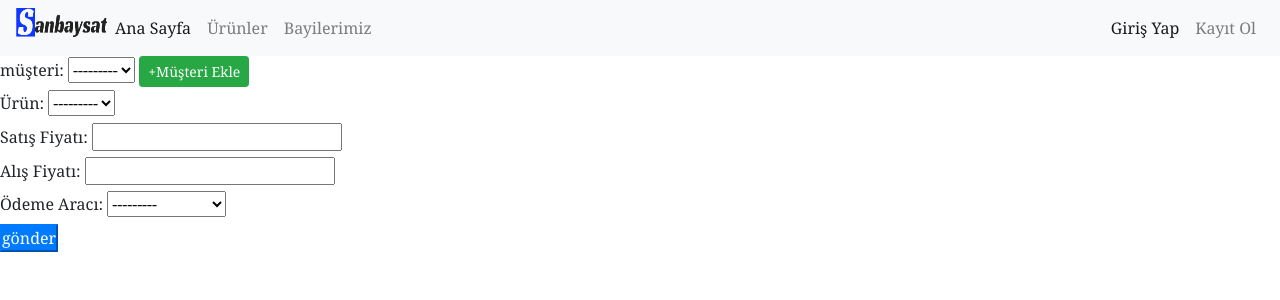
After one commit to beyfendipenguen/sanbaysat, a Django app: a page that uses bayi/templates/bayi/satışEkle.html in a window 1280 px wide. The commit adds this page. Shown: the top 300 px of the page. Run offline with Django 3.2, Linux system fonts and the light colour scheme; the visitor is signed in with stand-in values (Sample User, id 1); data comes from the database, SQL or seed files in the repository; data that the repository does not hold is empty.

Commit message:
satış yapma

```diff
--- a/bayi/forms.py
+++ b/bayi/forms.py
@@ -1,6 +1,6 @@
 from django import forms
 from django.forms import ModelForm
-from core.models import  Sipariş_Ürün, Bayi
+from core.models import  Sipariş_Ürün, Bayi, Satış, Müşteri
 
 class nameForm(forms.Form):
     your_name = forms.CharField(label='your name', max_length=100)
@@ -12,6 +12,17 @@ class SiparisForm(ModelForm):
        fields = '__all__'
 
 
+class satışEkleForm(ModelForm):
+    class Meta:
+       model = Satış
+       fields = '__all__'
+
+class müşteriEkleForm(ModelForm):
+    class Meta:
+       model = Müşteri
+       fields = '__all__'
+
+
 class createBayi(ModelForm):
     class Meta:
         model = Bayi
--- /dev/null
+++ b/bayi/templates/bayi/satışEkle.html
@@ -0,0 +1,39 @@
+{% extends "home/index.html"%}
+{%block title%}Satış Ekle{%endblock%}
+{% block content %}
+<div class="center-align">
+    <form action="" method="POST">
+        {%csrf_token%}
+        {{ form.non_field_errors }}
+        <div class="fieldWrapper">
+            {{ form.müşteri.errors }}
+            <label for="{{ form.müşteri.id_for_label }}">müşteri:</label>
+  {{ form.müşteri }}
+  <a class="btn btn-sm btn-success text-white" role="button" href="/bayi/müşteriEkle">+Müşteri Ekle</a>
+</div>
+<div class="fieldWrapper">
+    {{ form.ürün.errors }}
+    <label for="{{ form.ürün.id_for_label }}">Ürün:</label>
+    {{ form.ürün }}
+</div>
+<div class="fieldWrapper">
+    {{ form.satış_fiyatı.errors }}
+    <label for="{{ form.satış_fiyatı.id_for_label }}">Satış Fiyatı:</label>
+    {{ form.satış_fiyatı }}
+</div>
+<div class="fieldWrapper">
+    {{ form.alış_fiyatı.errors }}
+    <label for="{{ form.alış_fiyatı.id_for_label }}">Alış Fiyatı:</label>
+    {{ form.alış_fiyatı }}
+</div>
+<div class="fieldWrapper">
+    {{ form.ödeme_aracı.errors }}
+    <label for="{{ form.ödeme_aracı.id_for_label }}">Ödeme Aracı:</label>
+    {{ form.ödeme_aracı }}
+</div>
+<input type="submit" value="gönder" class="btn-primary">
+
+</form>
+</div>
+
+{% endblock %}
--- a/bayi/urls.py
+++ b/bayi/urls.py
@@ -10,5 +10,6 @@ urlpatterns = [
     path('bakimSil/<int:id>', views.bakimSil,name="bakimSil"),
     path('bilgilendirme/', views.bilgilendirme, name = "bilgilendirme"),
     path('bayikayıt/', views.bayiKayıt, name="bayiKayıt"),
-
+    path('satışYap', views.satışEkle, name="satışEkle"),
+    path('müşteriEkle', views.müşteriEkle, name="müşteriEkle"),
 ]
--- a/bayi/views.py
+++ b/bayi/views.py
@@ -1,9 +1,55 @@
 from django.shortcuts import render, redirect
 from django.contrib.auth.models import User
-from core.models import Satış, Sipariş, Bayi, Bakım
-from .models import *
-from .forms import SiparisForm, createBayi, nameForm
+from core.models import Satış, Sipariş, Bayi, Bakım, Müşteri
+from .forms import SiparisForm, createBayi, nameForm, satışEkleForm, müşteriEkleForm
+"""
+def modelAdıEkle(request):
+    if request.method == "POST":
+        form = modelAdıEkleForm(request.POST)
+        if form.is_valid():
+            #form bilgileri
+            #model.save()
+            return redirect("Yönlendirilecek Sayfa")
 
+    else:
+        form = modelAdıEkleForm()
+    context = {"form":form}
+    return render(request,"tempalteAdı",context)
+"""
+def müşteriEkle(request):
+    if request.method == "POST":
+        form = müşteriEkleForm(request.POST)
+        if form.is_valid():
+            #form bilgileri
+            #model.save()
+            form.save()
+            return redirect("satışEkle")
+
+    else:
+        form = müşteriEkleForm()
+    context = {"form":form}
+    return render(request,"bayi/müşteriEkle.html",context)
+
+def satışEkle(request):
+    user = User.objects.get(pk=request.user.pk)
+    if request.method == "POST":
+        form = satışEkleForm(request.POST)
+        if form.is_valid():
+            satış = Satış(
+                bayi = user,
+                müşteri=form.cleaned_data['müşteri'],
+                ürün= form.cleaned_data['ürün'],
+                satış_fiyatı = form.cleaned_data['satış_fiyatı'],
+                alış_fiyatı = form.cleaned_data['alış_fiyatı'],
+                ödeme_aracı = form.cleaned_data['ödeme_aracı'],
+            )
+            print(satış)
+            satış.save()
+            return redirect("bayi")
+    else:
+        form = satışEkleForm()
+    context = {"form":form}
+    return render(request,"bayi/satışEkle.html",context)
 
 def bayi(request):
     try:
--- a/core/models.py
+++ b/core/models.py
@@ -31,6 +31,9 @@ class Bayi(models.Model):
     ülke = models.CharField(max_length=20)
     aktif = models.BooleanField(default=False)
 
+    def __str__(self):
+        return self.adı
+
 
 class Müşteri(models.Model):
     adı = models.CharField(max_length=20)
@@ -48,6 +51,10 @@ class Hammadde(models.Model):
     tedarik_süresi = models.IntegerField(default=1)
     kritik_seviye = models.IntegerField(default=0)
 
+    def __str__(self):
+        return self.adı
+
+
 
 class Ürün(models.Model):
     adı = models.CharField(max_length=20)
@@ -60,7 +67,11 @@ class Ürün(models.Model):
     bakım_aralığı = models.IntegerField()
     fiyat = models.FloatField()
     #depodaki_miktar= models.IntegerField(default=0)
-    # Depodaki miktar ürün üretmek için eklendi
+    # Depodaki miktar ürün üretmek için eklendi,
+
+    def __str__(self):
+        return self.adı
+
 
 
 class Reçete(models.Model):
--- a/firma/templates/firma/odemeler.html
+++ b/firma/templates/firma/odemeler.html
@@ -28,7 +28,7 @@
   <div class="row" style="margin-top: 11px;">
 
     <div class="col-2">
-      <a href="/firma/ürünEkle" class="btn btn-m btn-success text-white">+ÖdemeEkle</a>
+      <a href="/firma/ödemeEkle" class="btn btn-m btn-success text-white">+ÖdemeEkle</a>
     </div>
 
   </div>
--- a/firma/templates/firma/urunler.html
+++ b/firma/templates/firma/urunler.html
@@ -35,7 +35,7 @@
   <div class="row" style="margin-top: 11px;">
 
     <div class="col-2">
-      <a href="/firma/ödemeEkle" class="btn btn-m btn-success text-white">+ÜrünEkle</a>
+      <a href="/firma/ürünEkle" class="btn btn-m btn-success text-white">+ÜrünEkle</a>
     </div>
 
   </div>
--- a/home/templates/home/login.html
+++ b/home/templates/home/login.html
@@ -33,7 +33,7 @@
                                <button type="submit" class="btn">Giriş Yap</button>
                           </div>
                           <div style="color: #777">Hesabınız yoksa
-                            <a href="signup.html" class="register-link">
+                            <a href="/signIn" class="register-link">
                               Buradan Kayıt Olun
                             </a>
                           </div>
```
Also changed, not shown: bayi/templates/bayi/bayisatis.html (+1 -8 lines), bayi/templates/bayi/müşteriEkle.html (added, +8 -0 lines), firma/views.py (+3 -9 lines), core/migrations/0010_merge_20210114_1712.py (added).
